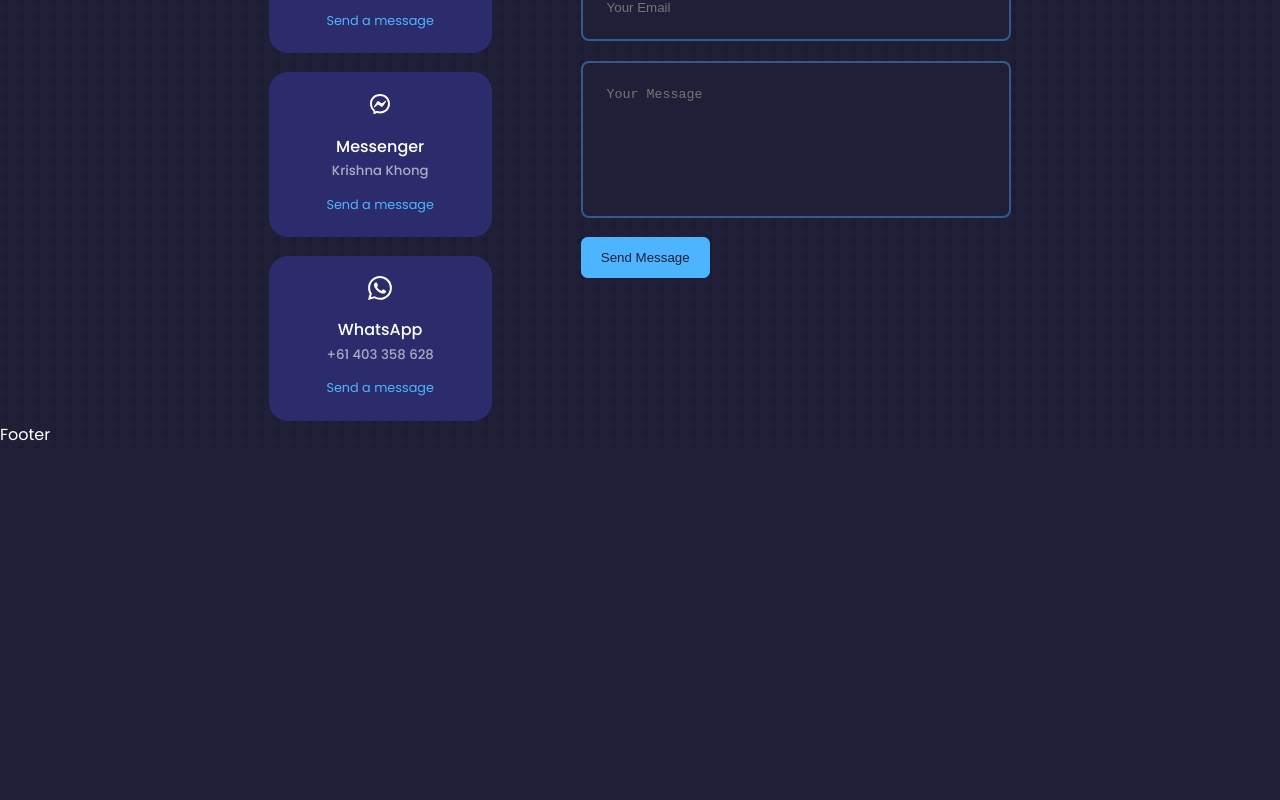
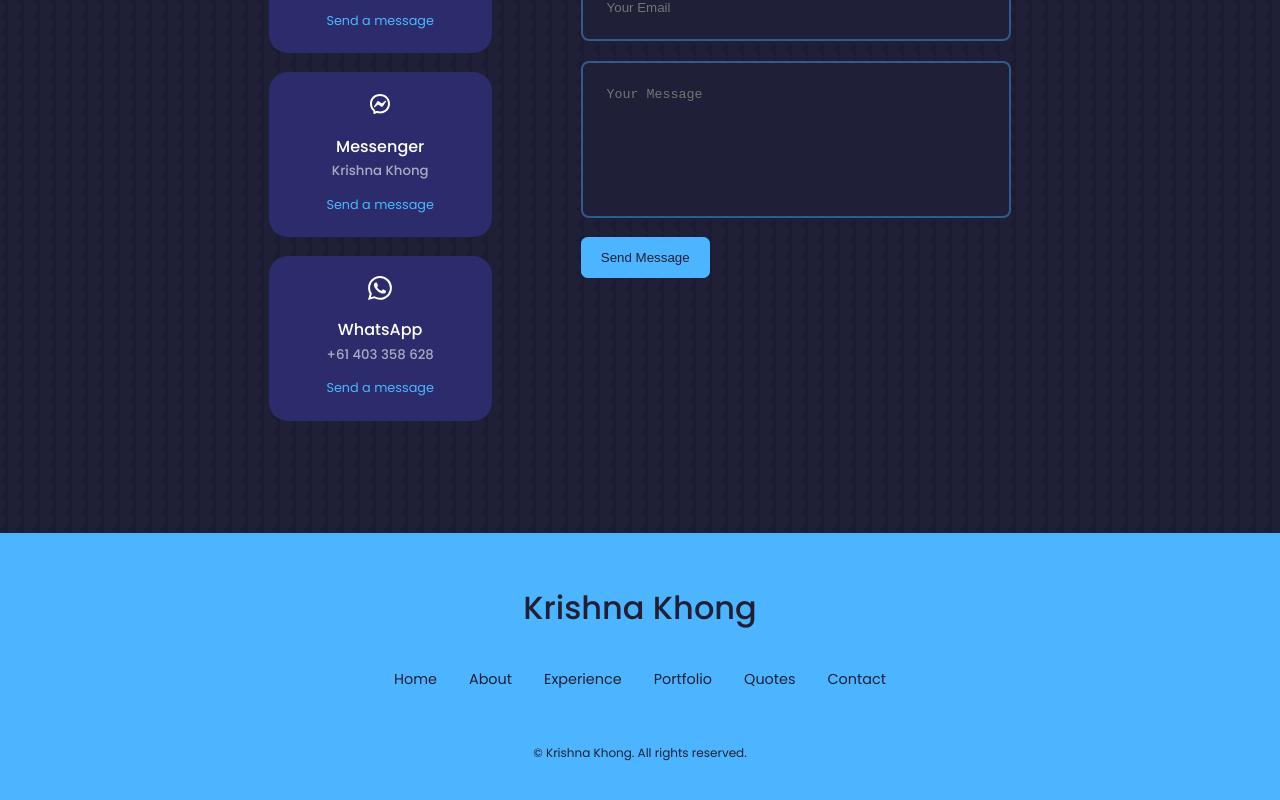
Before and after one commit to cashewna/portfolio_v2, a React (Create React App) app: page / in a window 1280 px wide. Shown: the part 3831-4631 px from the top of the page. Before the commit the page ends 4279 px from the top, so only its background shows below. Built offline with nearby package versions, Linux system fonts and the light colour scheme.

Commit message:
Added navigation links and copyright to footer

```diff
--- a/src/components/footer/Footer.jsx
+++ b/src/components/footer/Footer.jsx
@@ -1,10 +1,39 @@
-import React from 'react'
-import './footer.css'
+import React from "react";
+import "./footer.css";
 
 const Footer = () => {
   return (
-    <div>Footer</div>
-  )
-}
+    <footer>
+      <a href="#" className="footer__logo">
+        Krishna Khong
+      </a>
 
-export default Footer
+      <ul className="permalinks">
+        <li>
+          <a href="#">Home</a>
+        </li>
+        <li>
+          <a href="#about">About</a>
+        </li>
+        <li>
+          <a href="#experience">Experience</a>
+        </li>
+        <li>
+          <a href="#portfolio">Portfolio</a>
+        </li>
+        <li>
+          <a href="#quotes">Quotes</a>
+        </li>
+        <li>
+          <a href="#contact">Contact</a>
+        </li>
+      </ul>
+
+      <div className="footer__copyright">
+        <small>&copy; Krishna Khong. All rights reserved.</small>
+      </div>
+    </footer>
+  );
+};
+
+export default Footer;
--- a/src/components/footer/footer.css
+++ b/src/components/footer/footer.css
@@ -0,0 +1,31 @@
+footer {
+  background: var(--color-primary);
+  padding: 3rem 0;
+  text-align: center;
+  font-size: 0.9rem;
+  margin-top: 7rem;
+}
+
+footer a {
+  color: var(--color-bg);
+}
+
+.footer__logo {
+  font-size: 2rem;
+  font-weight: 500;
+  margin-bottom: 2rem;
+  display: inline-block;
+}
+
+.permalinks {
+  display: flex;
+  flex-wrap: wrap;
+  justify-content: center;
+  gap: 2rem;
+  margin: 0 auto 3rem;
+}
+
+.footer__copyright {
+  margin-bottom: 4rem;
+  color: var(--color-bg);
+}
```
